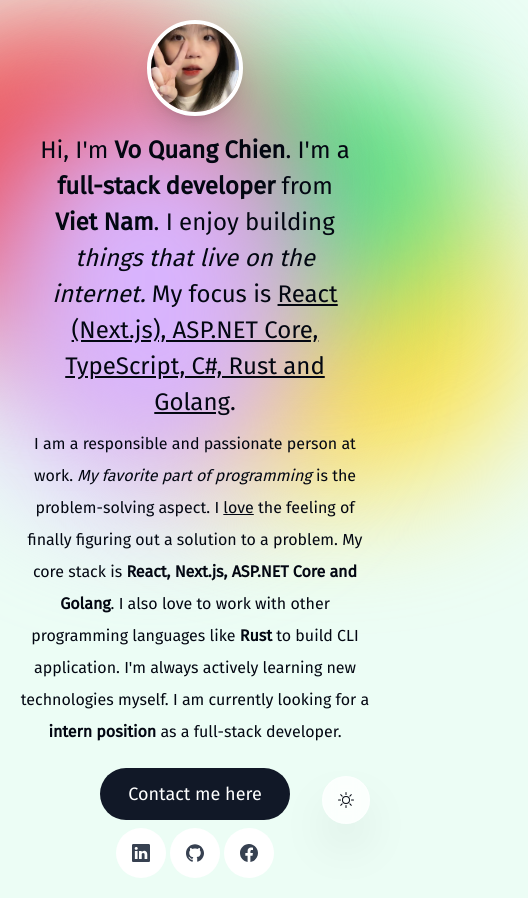
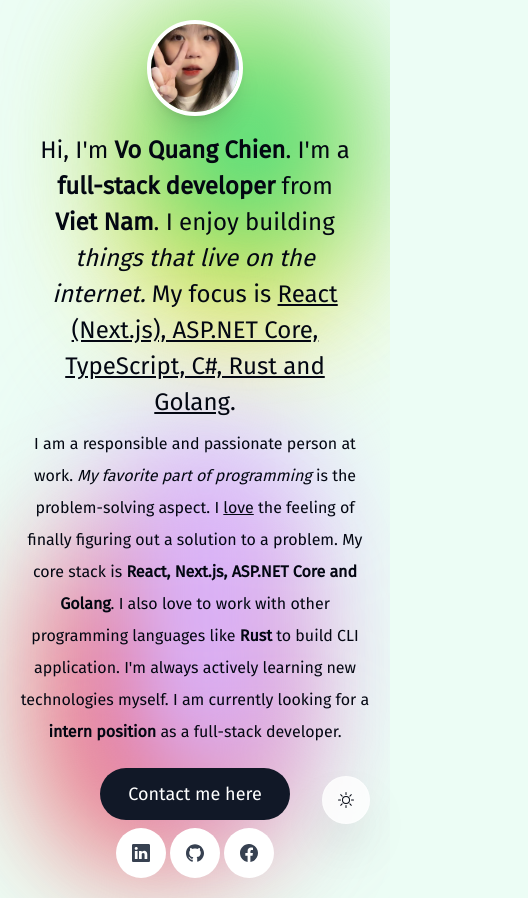
Before and after one commit to 2giosangmitom/2giosangmitom.github.io, a Next.js app: page / in a window 390 px wide. Shown: the whole page, 528 px wide, since content can reach past the window. Built offline with nearby package versions, Linux system fonts and the light colour scheme.

Commit message:
fix responsive

```diff
--- a/src/app/layout.tsx
+++ b/src/app/layout.tsx
@@ -38,13 +38,13 @@ export default function RootLayout({ children }: { children: React.ReactNode })
       <body
         className={[
           font.className,
-          'bg-emerald-50 text-gray-950 relative dark:bg-teal-950 dark:text-gray-50 dark:text-opacity-90 overflow-x-hidden'
+          'bg-emerald-50 text-gray-950 relative dark:bg-teal-950 dark:text-gray-50 dark:text-opacity-90'
         ].join(' ')}
       >
-        <div className="-z-10 w-[25rem] h-[20rem] rounded-full absolute left-32 top-36 bg-yellow-300 blur-3xl dark:bg-yellow-600"></div>
-        <div className="-z-10 w-[20rem] h-[15rem] rounded-full absolute left-36 top-10 bg-green-400 blur-3xl dark:bg-teal-900"></div>
-        <div className="-z-10 w-[25rem] h-[20rem] rounded-full absolute right-1/3 top-0 bg-red-500 blur-3xl dark:bg-red-700"></div>
-        <div className="-z-10 w-[20rem] h-[25rem] rounded-full absolute right-20 top-20 bg-purple-300 blur-3xl dark:bg-pink-900"></div>
+        <div className="-z-10 sm:w-[25rem] w-52 h-[20rem] rounded-full absolute left-32 sm:top-36 bg-yellow-300 blur-3xl dark:bg-yellow-600"></div>
+        <div className="-z-10 sm:w-[20rem] w-52 h-[15rem] rounded-full absolute left-36 sm:top-10 bg-green-400 blur-3xl dark:bg-teal-900"></div>
+        <div className="-z-10 sm:w-[25rem] w-52 h-[20rem] rounded-full absolute right-1/3 sm:top-0 bottom-10 bg-red-500 blur-3xl dark:bg-red-700"></div>
+        <div className="-z-10 sm:w-[20rem] w-52 h-[25rem] rounded-full absolute right-20 sm:top-20 bottom-20 bg-purple-300 blur-3xl dark:bg-pink-900"></div>
         <ThemeContextProvider>
           {children}
           <ToggleTheme />
--- a/src/app/page.tsx
+++ b/src/app/page.tsx
@@ -2,7 +2,7 @@ import Intro from '@/components/Intro'
 
 export default function Home() {
   return (
-    <main className="lg:px-40 px-5">
+    <main className="lg:px-40 px-5 pb-5">
       <Intro />
     </main>
   )
```
